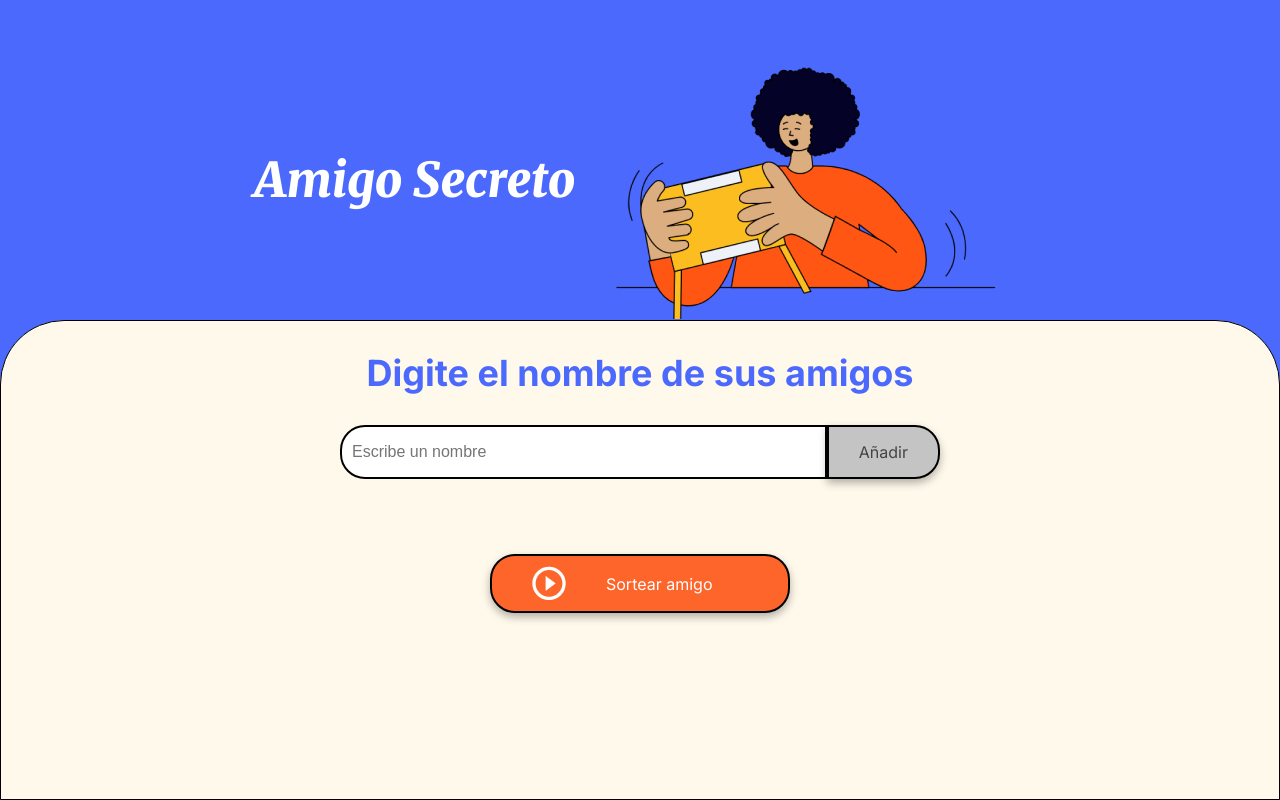
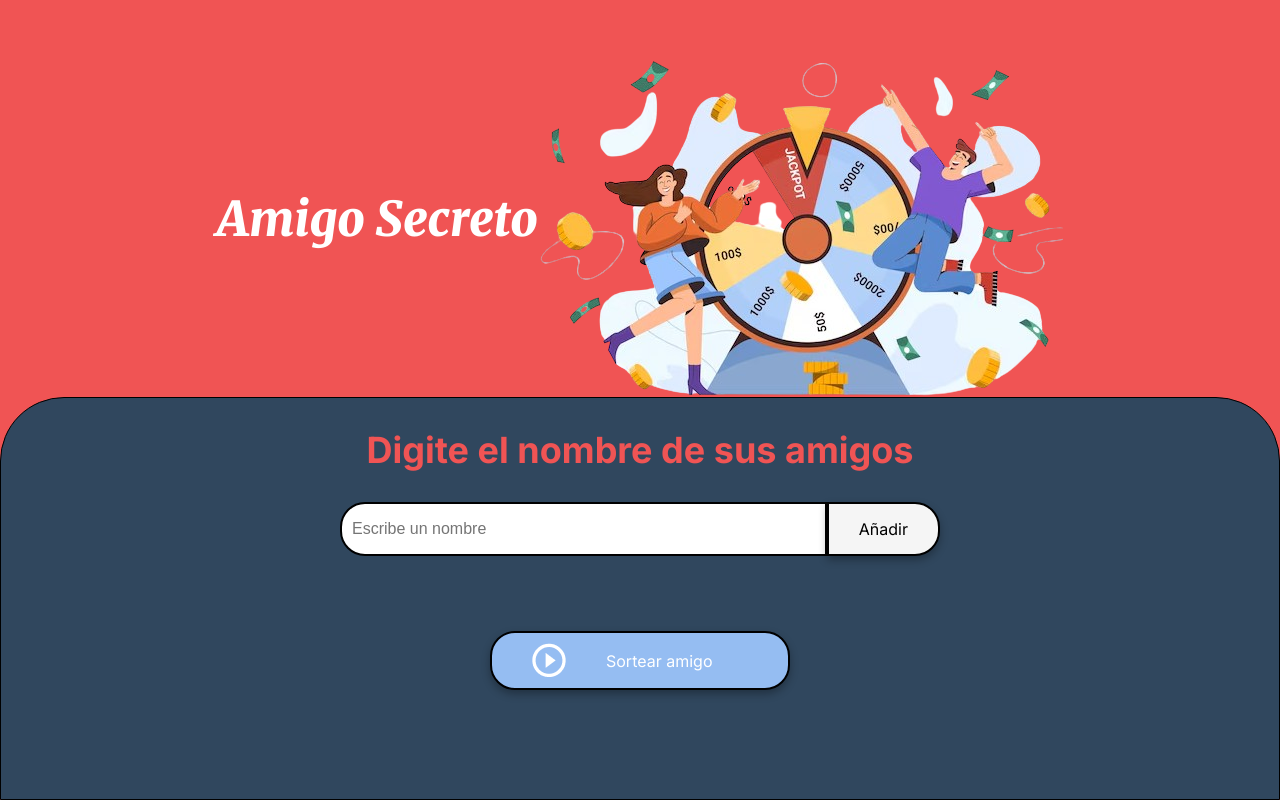
Before and after one commit to DavidRCJ/-Draw-Guess-WIN, a plain HTML site: page index.html in a window 1280 px wide. Drawn offline with Linux system fonts and the light colour scheme.

Commit message:
Changede in css

```diff
--- a/index.html
+++ b/index.html
@@ -14,7 +14,7 @@
     <main class="main-content">
         <header class="header-banner">
             <h1 class="main-title">Amigo Secreto</h1>
-            <img src="assets/amigo-secreto.png" alt="Imagen representativa de amigo secreto">
+            <img src="assets/friendes.png" alt="Imagen representativa de amigo secreto">
         </header>
 
         <section class="input-section">
--- a/style.css
+++ b/style.css
@@ -1,11 +1,11 @@
 :root {
-    --color-primary: #4B69FD;
-    --color-secondary: #FFF9EB;
-    --color-tertiary: #C4C4C4;
-    --color-button: #fe652b;
-    --color-button-hover: #e55720;
-    --color-text: #444444;
-    --color-white: #FFFFFF;
+    --color-primary: #F05454;/*#CD5C08;#F5F5F5*/
+    --color-secondary: #30475E; /*#FFF5E4;*/
+    --color-tertiary: #F5F5F5;
+    --color-button: #95bdf2;
+    --color-button-hover: #5e24fcac;
+    --color-text: #000000;
+    --color-white: #ffffff;
 }
 
 /* Estilos generales */
@@ -42,6 +42,9 @@ body {
 /* Sección de entrada */
 .input-section {
     flex: 60%;
+    h2{
+        color: F5F5F5;
+    }
     background-color: var(--color-secondary);
     border: 1px solid #000;
     border-radius: 64px 64px 0 0;
@@ -122,7 +125,7 @@ button {
 }
 
 .button-add:hover {
-    background-color: #a1a1a1;
+    background-color: #8ea3ff;
 }
 
 /* Listas */
```
Also changed, not shown: assets/friendes.png (added).
